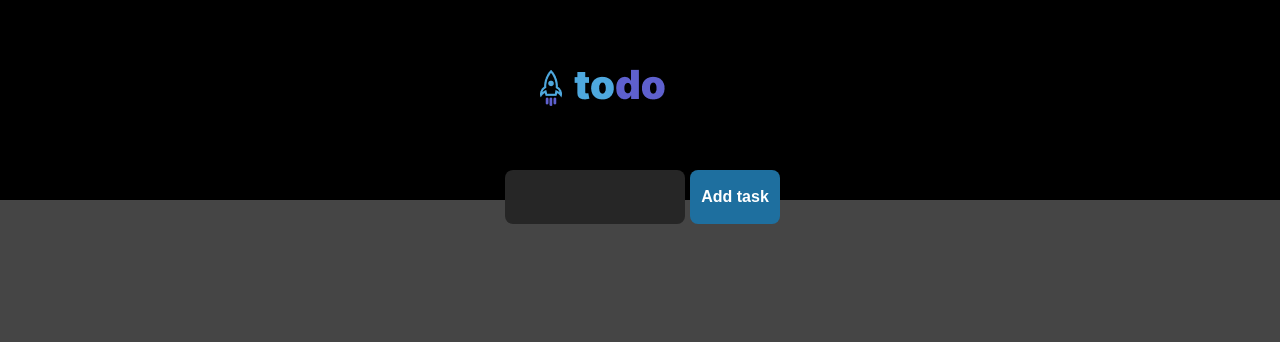
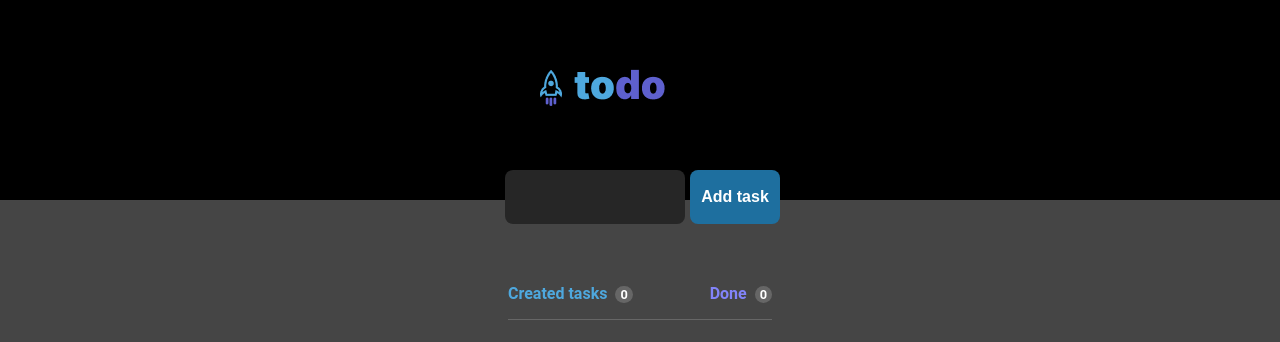
Before and after one commit to diebraga/todo-ignite-2022, a React (Vite) app: page / in a window 1280 px wide. Shown: the top 342 px of the page. Built offline with nearby package versions, Linux system fonts and the light colour scheme.

Commit message:
status header

```diff
--- a/src/App.tsx
+++ b/src/App.tsx
@@ -1,4 +1,7 @@
 import logo from './assets/Logo.png'
+import Input from './components/Input';
+import Logo from './components/Logo';
+import TodoStatus from './components/ToDoStatus.tsx';
 import { useWindowSize } from './hooks/useWindowSize'
 
 function App() {
@@ -22,16 +25,14 @@ function App() {
             justifyContent: 'center',
             flexDirection: 'column'
           }}>
-          <img src={logo} />
+          <Logo src={logo}/>
         </div>
 
         <div style={{ padding: `0 ${formPadding}` }}>
-          <div className="formLine">
-            <button type='submit'>
-              Add task
-            </button>
-            <span><input type="text" /></span>
-          </div>
+          <Input
+            onSubmit={() => { }}
+          />
+<TodoStatus />
         </div>
       </div>
     </div >
--- /dev/null
+++ b/src/components/Input/index.tsx
@@ -0,0 +1,18 @@
+
+interface InputProps {
+  onSubmit: () => void
+}
+
+export default function Input({ onSubmit }: InputProps) {
+  return (
+    <form className="formLine">
+      <button
+      type='submit'
+      onSubmit={onSubmit}
+      >
+        Add task
+      </button>
+      <span><input type="text" /></span>
+    </form>
+  )
+}
--- /dev/null
+++ b/src/components/Logo/index.tsx
@@ -0,0 +1,9 @@
+
+interface LogoProps {
+  src: string
+  alt?: string
+}
+
+export default function Logo({ src, alt }: LogoProps) {
+  return <img src={src} alt={alt}/>
+}
--- /dev/null
+++ b/src/components/ToDoStatus.tsx/index.tsx
@@ -0,0 +1,53 @@
+import React from 'react'
+
+export default function TodoStatus() {
+  const ballStyles = {
+    borderRadius: '50%',
+    width: '15px',
+    height: '15px',
+    padding: '1px 5px',
+
+    background: '#666',
+    color: '#fff',
+
+    fontSize: '0.8rem'
+  }
+
+  return (
+    <div style={{ margin: '60px 8px' }}>
+      <div
+        style={{
+          display: 'flex',
+          justifyContent: 'space-between',
+          fontWeight: 'bold'
+        }}>
+        <span style={{ color: '#4EA8DE' }}>
+          Created tasks
+          &nbsp;
+          <span style={ballStyles}>
+            0
+          </span>
+        </span>
+        <span style={{ color: '#8284FA' }}>
+          Done
+          &nbsp;
+          <span>
+            <span style={ballStyles}>
+              0
+            </span>
+          </span>
+        </span>
+      </div>
+      <hr
+        style={{
+          display: 'block',
+          height: '1px',
+          border: '0',
+          borderTop: '1px solid #666',
+          margin: '1rem 0',
+          padding: '0'
+        }}
+      />
+    </div >
+  )
+}
```
